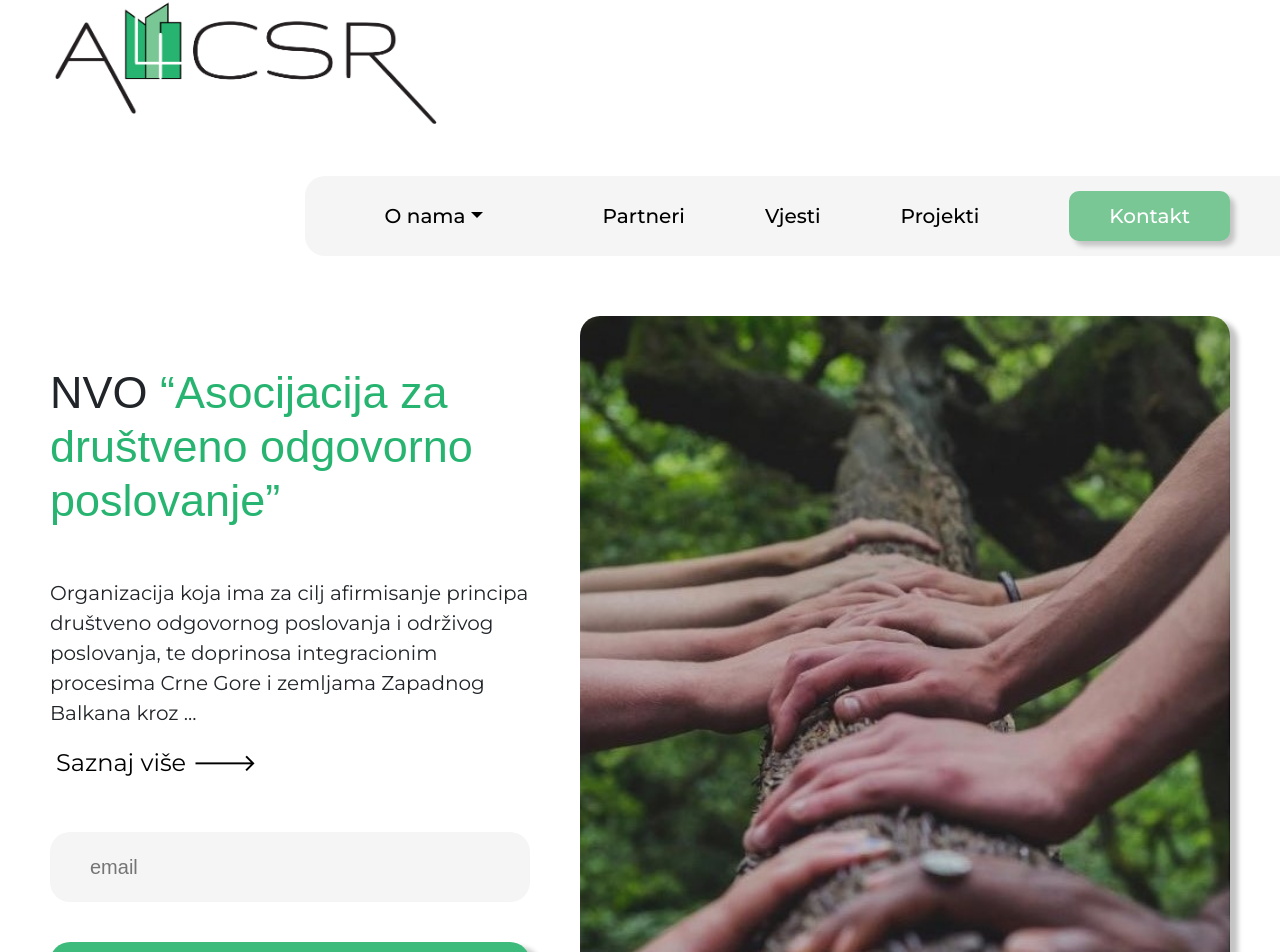
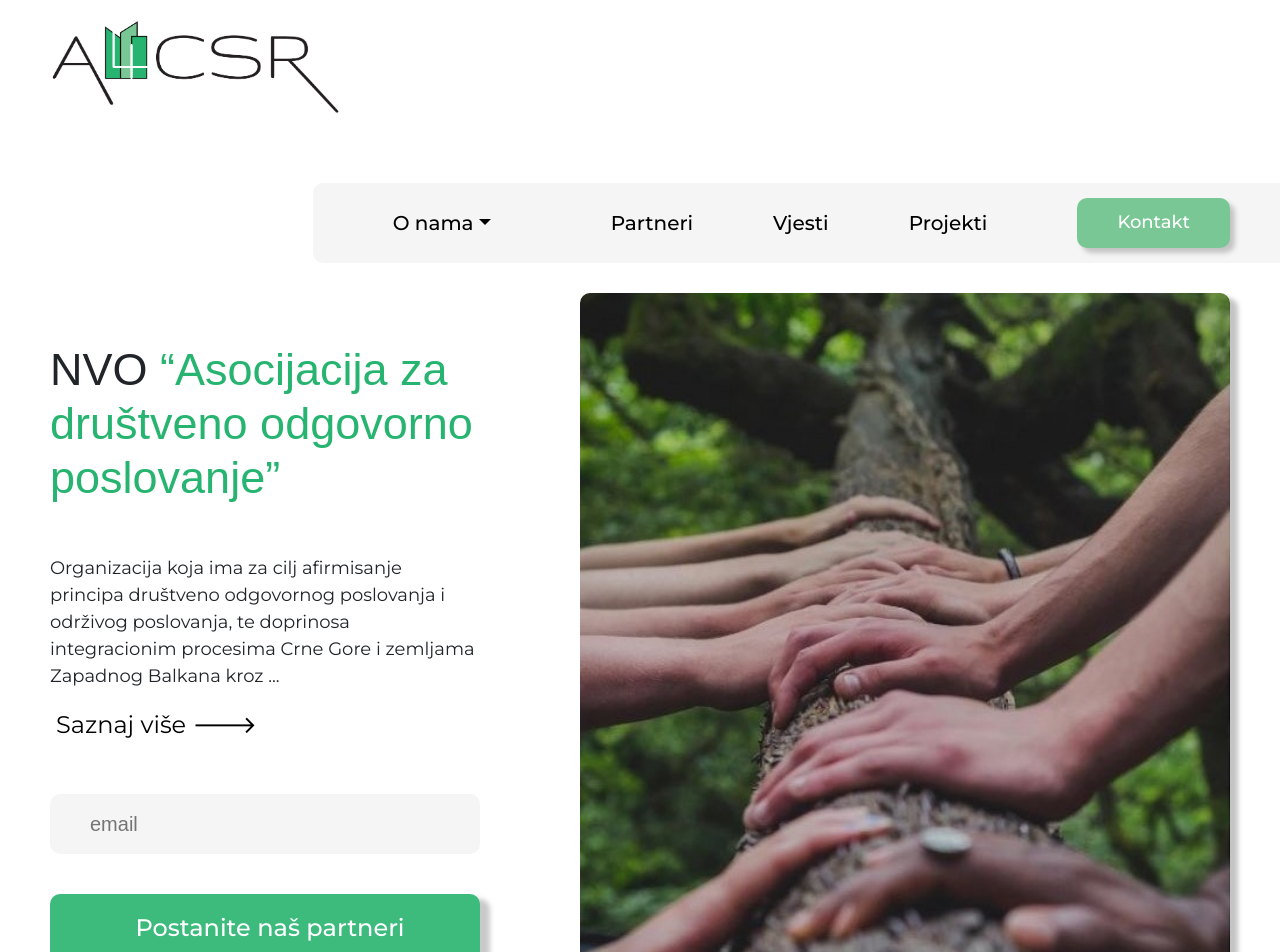
Before and after one commit to mmarakesh/a4csr, a React (Create React App) app: page / in a window 1280 px wide. Shown: the part 18-970 px from the top of the page. Built offline with nearby package versions, Linux system fonts and the light colour scheme; a web font is replaced by a local one.

Commit message:
fixed bug

```diff
--- a/src/App.css
+++ b/src/App.css
@@ -1,6 +1,6 @@
 .logo {
-  width: 400px;
-  margin-left: 30px;
+  width: 300px;
+  margin: 20px 30px;
 }
 .nav {
   display: flex;
@@ -17,12 +17,12 @@
   margin: 30px 0px;
   background-color: #f5f5f5;
   background-size: contain;
-  border-radius: 20px 0px 0px 20px;
+  border-radius: 10px 0px 0px 10px;
 }
 .link {
   color: #000;
   text-decoration: none;
-  font-size: 20px;
+  font-size: 18px;
   font-family: "Montserrat", sans-serif;
   font-weight: 500;
 }
@@ -33,7 +33,7 @@
 .kontakt {
   color: #fff;
   text-decoration: none;
-  font-size: 20px;
+  font-size: 18px;
   font-family: "Montserrat", sans-serif;
   font-weight: 500;
   background-color: #78c795;
--- a/src/Components/Misija/Misija.css
+++ b/src/Components/Misija/Misija.css
@@ -5,7 +5,7 @@
     text-align: center;
 }
 .image-people {
-    width: 550px;
+    width: 450px;
     margin-top: 0px;
 }
 .misija-text {
@@ -15,9 +15,9 @@
 }
 .misija-text-box {
     display: flex;
-    margin: 50px 50px;
+    margin: 0px 150px;
     font-family: "Montserrat", sans-serif;
-    font-size: 20px;
+    font-size: 18px;
     /* background-color: #f5f5f5; */
     padding: 20px;
 }
--- a/src/Components/Onama/ContactForm.css
+++ b/src/Components/Onama/ContactForm.css
@@ -6,19 +6,19 @@
     background-color: #F5F5F5;
     border: none;
     width: 100%;
-    padding: 20px 40px;
+    padding: 15px 40px;
     margin-top: 50px;
-    border-radius: 20px;
+    border-radius: 10px;
     font-family: "Gruppo", sans-serif;
     font-size: 20px;
 }
 .formspree-btn {
-    padding: 30px;
+    padding: 20px;
     border: none;
-    border-radius: 20px;
+    border-radius: 10px;
     width: 100%;
     margin-top: 40px;
-    font-size: 30px;
+    font-size: 20px;
     font-family: "Montserrat", sans-serif;
     font-weight: 500;
     color: #fff;
--- a/src/Components/Onama/ContactForm.js
+++ b/src/Components/Onama/ContactForm.js
@@ -27,8 +27,8 @@ function ContactForm() {
         errors={state.errors}
         />
         <button className='formspree-btn' type="submit" disabled={state.submitting}>
-        <svg xmlns="http://www.w3.org/2000/svg" width="40" height="40" fill="currentColor" class="bi bi-envelope" viewBox="0 0 16 16"> <path d="M0 4a2 2 0 0 1 2-2h12a2 2 0 0 1 2 2v8a2 2 0 0 1-2 2H2a2 2 0 0 1-2-2V4Zm2-1a1 1 0 0 0-1 1v.217l7 4.2 7-4.2V4a1 1 0 0 0-1-1H2Zm13 2.383-4.708 2.825L15 11.105V5.383Zm-.034 6.876-5.64-3.471L8 9.583l-1.326-.795-5.64 3.47A1 1 0 0 0 2 13h12a1 1 0 0 0 .966-.741ZM1 11.105l4.708-2.897L1 5.383v5.722Z" fill="white"></path> </svg>
-        <span className='form-down'>Postanite naš partneri</span>
+        {/* <svg xmlns="http://www.w3.org/2000/svg" width="40" height="40" fill="currentColor" class="bi bi-envelope" viewBox="0 0 16 16"> <path d="M0 4a2 2 0 0 1 2-2h12a2 2 0 0 1 2 2v8a2 2 0 0 1-2 2H2a2 2 0 0 1-2-2V4Zm2-1a1 1 0 0 0-1 1v.217l7 4.2 7-4.2V4a1 1 0 0 0-1-1H2Zm13 2.383-4.708 2.825L15 11.105V5.383Zm-.034 6.876-5.64-3.471L8 9.583l-1.326-.795-5.64 3.47A1 1 0 0 0 2 13h12a1 1 0 0 0 .966-.741ZM1 11.105l4.708-2.897L1 5.383v5.722Z" fill="white"></path> </svg> */}
+        <h4 className='form-down'>Postanite naš partneri</h4>
         </button>
     </form>
     );
--- a/src/Components/Onama/Onama.css
+++ b/src/Components/Onama/Onama.css
@@ -1,19 +1,18 @@
 .image-hands {
-    border-radius: 20px;
+    border-radius: 10px;
     width: 650px;
     margin-right: 50px;
     box-shadow: 8px 5px 5px #C4C4C4;
 }
 .onama {
     display: flex;
-    margin-top: 30px;
 }
 .box-onama-text {
-margin: 0px 50px;
+margin: 0px 100px 0px 50px;
 }
 .onama-text {
     font-family: "Montserrat", sans-serif;
-    font-size: 20px;
+    font-size: 18px;
 }
 .onama-btn {
     font-family: "Montserrat", sans-serif;
--- a/src/Components/Partneri/Partneri.css
+++ b/src/Components/Partneri/Partneri.css
@@ -9,6 +9,7 @@
     justify-content: center;
     flex-wrap: wrap;
     background-color: #f5f5f5;
+    margin: 30px 0px;
 }
 .partneri-card {
     display: flex;
--- a/src/Components/PoslovnaDok/Documentacija.css
+++ b/src/Components/PoslovnaDok/Documentacija.css
@@ -7,7 +7,7 @@
 }
 .document-par {
     font-family: "Montserrat", sans-serif;
-    font-size: 20px;
+    font-size: 18px;
     text-align: center;
     margin-bottom: 50px;
 }
@@ -15,7 +15,7 @@
     display: flex;
     justify-content: flex-end;
     background-color: #f5f5f5;
-    border-radius: 20px;
+    border-radius: 10px;
     margin: 30px 100px;
     padding: 30px;
     box-shadow: 3px 5px 5px #C4C4C4;
@@ -27,7 +27,7 @@
 }
 .document-btn-one, .document-btn-two {
     padding: 5px 100px;
-    border-radius: 18px;
+    border-radius: 10px;
     border: solid 2px #78C795;
     background-color: #fff;
     font-family: "Montserrat", sans-serif;
--- a/src/Components/Rekli/Rekli.js
+++ b/src/Components/Rekli/Rekli.js
@@ -11,9 +11,9 @@ const Rekli = () => {
             <div className="rekli-all-card">
                 <div className="rekli-card">
                     <div className="rekli-name">
-                    <img src={imageTwo} alt="people" height="150px"/>
+                    <img src={imageTwo} alt="people" height="100px"/>
                     <div className="rekli-posao">
-                    <h3>Janko Bulatović</h3>
+                    <h5>Janko Bulatović</h5>
                     <h6>MBA University of Westminster and Chevening Alumni</h6>
                     </div>
                     </div>
@@ -22,9 +22,9 @@ const Rekli = () => {
 
                 <div className="rekli-card">
                     <div className="rekli-name">
-                    <img src={imageOne} alt="people" height="150px"/>
+                    <img src={imageOne} alt="people" height="100px"/>
                     <div className="rekli-posao">
-                    <h3>Nina Hajisabbagh</h3>
+                    <h5>Nina Hajisabbagh</h5>
                     <h6>UNITED KIDS INTERNATIONAL Montenegro</h6>
                     </div>
                     </div>
@@ -34,9 +34,9 @@ const Rekli = () => {
 
                 <div className="rekli-card">
                     <div className="rekli-name">
-                    <img src={imageThree} alt="people" height="150px"/>
+                    <img src={imageThree} alt="people" height="100px"/>
                     <div className="rekli-posao">
-                    <h3>Uroš Bulatović</h3>
+                    <h5>Uroš Bulatović</h5>
                     <h6>Osnivač i predsjednik Unije mladih preduzetnika Crne Gore</h6>
                     </div>
                     </div>
```
